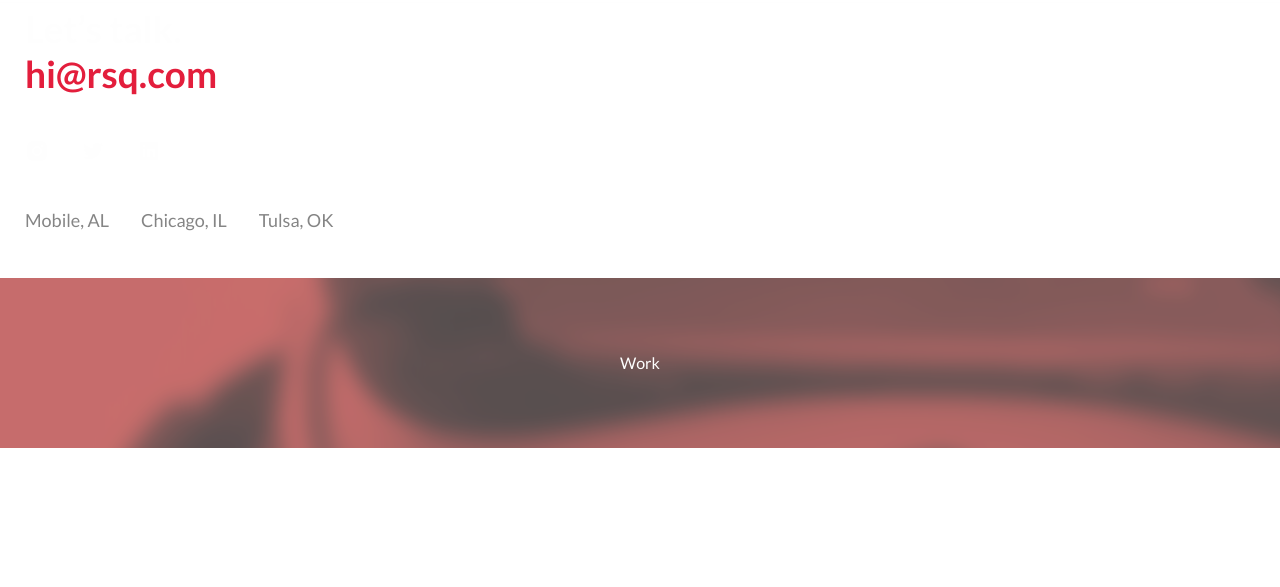
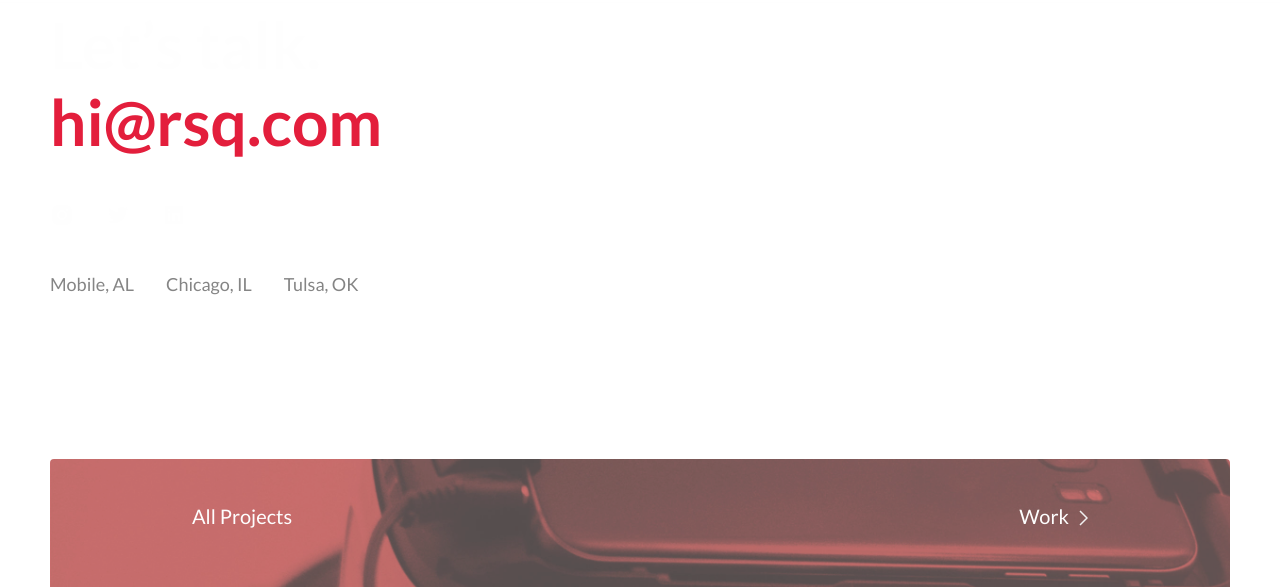
Before and after one commit to tobomuto/redsquareagency-clone, a React (Create React App) app: page / in a window 1280 px wide. Shown: the part 2665-3252 px from the top of the page. Before the commit the page ends 3113 px from the top, so only its background shows below. Built offline with nearby package versions, Linux system fonts and the light colour scheme; a web font is replaced by a local one.

Commit message:
footer responsive

```diff
--- a/src/components/Footer.js
+++ b/src/components/Footer.js
@@ -11,7 +11,7 @@ const Footer = () => {
         <footer>
             <div className="footer__infos">
                 <div className="footer__email">
-                    <a href="mailto:hi@rsq.com" class="panel">
+                    <a href="mailto:hi@rsq.com" className="panel">
                         <h4>Let’s talk.</h4>
                         <span>hi@rsq.com</span>
                     </a>
@@ -32,7 +32,10 @@ const Footer = () => {
             </div>
             <div className="img-cont">
                 <img src={imageOne} alt="blured"/>
-                <p>Work</p>
+                <p className="img-cont__work">Work</p>
+                <p className="img-cont__all-projects">All Projects</p>
+
+
             </div>
         </footer>
     )
--- a/src/components/Footer.scss
+++ b/src/components/Footer.scss
@@ -51,22 +51,98 @@ footer {
     .img-cont {
         position: relative;
         text-align: center;
-        overflow: hidden;
+        overflow-y: hidden;
         height: 170px;
         img {
             width: 100%;
+            border-radius: 4px;
             // height: 213px;
             // object-position: 0px 20px;
-            filter: blur(10px);
+            // filter: blur(10px);
             opacity: .7;
             transform: scale(1.1);
             object-fit: cover;
+            cursor: pointer;
+            transition: opacity .5s;
+            &:hover {
+                opacity: 1;
+            }
         }
-        p {
+        .img-cont__work {
             position: absolute;
             top: 40%;
             left: 50%;
             transform: translate(-50%, -50%);
+            &::after {
+                content: "";
+                width: 8px;
+                height: 13px;
+                display: inline-block;
+                position: relative;
+                top: 0;
+                margin-left: 10px;
+                opacity: 0.5;
+                background-image: url(../assets/arrow.svg);
+                background-position: 50%;
+                background-repeat: no-repeat;
+                background-size: 8px 13px;
+            }
+        }
+        .img-cont__all-projects {
+            display: none;
         }
     }
 }
+
+@media screen and (min-width:640px){
+    footer {
+        .footer__infos {
+            padding-left: 50px;
+            padding-right: 50px;
+            padding-bottom: 157px;
+            .footer__email {
+                a {
+                    font-size: 64px;
+                }
+            }
+        }
+    }
+    .img-cont {
+        position: relative;
+        text-align: center;
+        height: 170px;
+        font-size: 20px;
+        padding-left: 50px;
+        padding-right: 50px;
+        height: 128px !important;
+        img {
+            transform: scale(1) !important;
+        }
+        .img-cont__work {
+            top: 20% !important;
+            left: auto !important;
+            right: 15% !important;
+            transform: translate(0) !important;
+            &::after {
+                width: 9px !important;
+                height: 16px !important;
+                top: 2px !important;
+                background-size: 9px 16px !important;
+                opacity: 1 !important;
+            }
+        }
+        .img-cont__all-projects {
+            position: absolute;
+            top: 20% !important;
+            left: 15% !important;
+            display: inline-block !important;
+        }
+    }
+}
+
+@media screen and (min-width:1440px){
+    .img-cont {
+        padding-left: 105px ;
+        padding-right: 105px ;
+    }
+}
```
